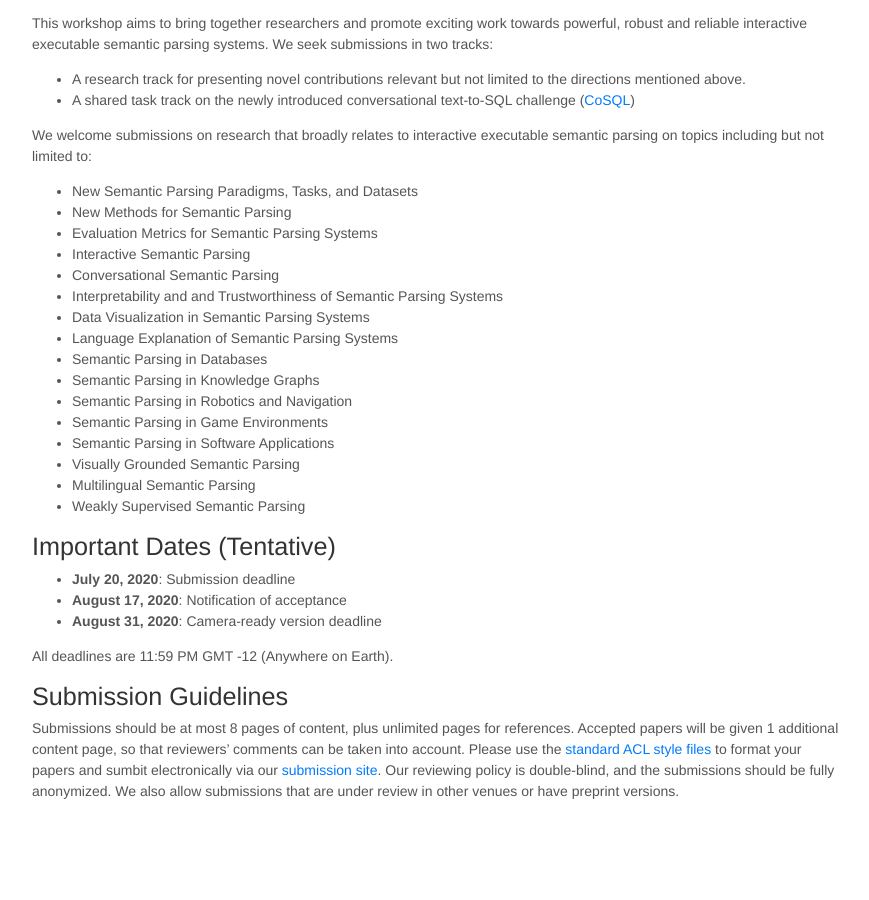
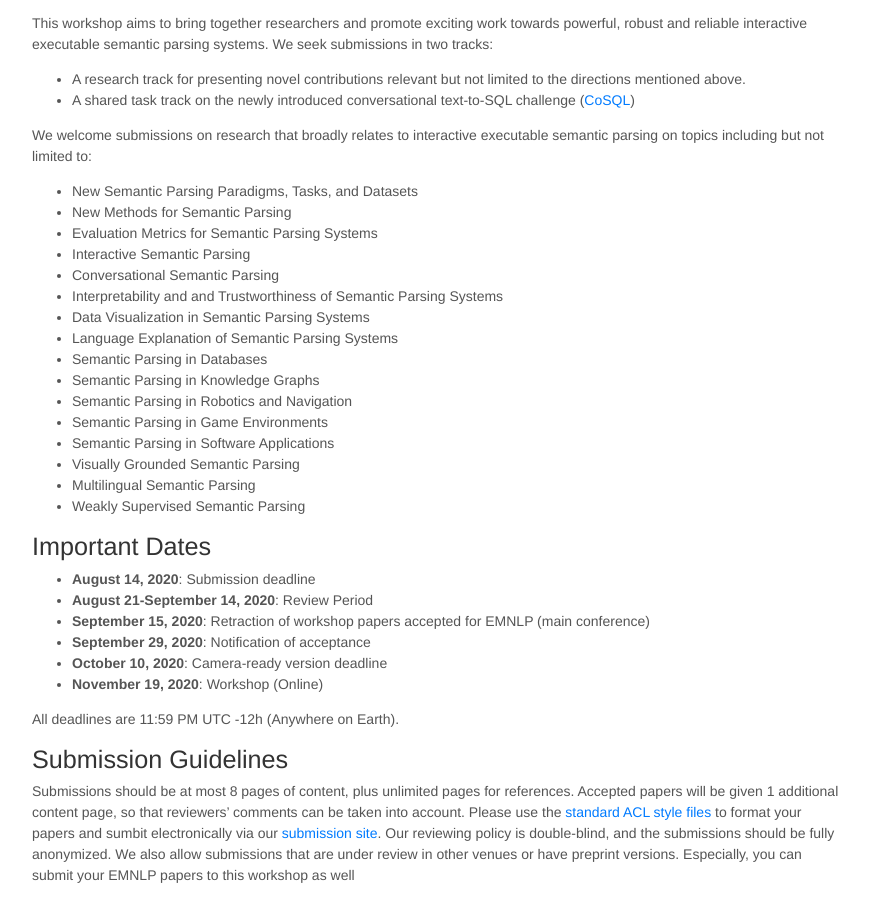
Before and after one commit to intex-sempar/intex-sempar.github.io, a Jekyll site: the page built from cfp.md, in a window 1280 px wide and 900 px high, scrolled down 660 px. Shown: the whole window, without its empty margins (203-1072 px from the left). Built offline with Jekyll 4.4.1, drawn with Linux system fonts in a browser that asks for light colours; nearby versions of some CDN libraries; before the commit the page ends 1476 px from its top, so only the background shows below that.

Commit message:
update cfp

```diff
--- a/cfp.md
+++ b/cfp.md
@@ -42,12 +42,15 @@ We welcome submissions on research that broadly relates to interactive executabl
 - Weakly Supervised Semantic Parsing
 
 
-## Important Dates (Tentative)
-- **July 20, 2020**: Submission deadline
-- **August 17, 2020**: Notification of acceptance
-- **August 31, 2020**: Camera-ready version deadline
+## Important Dates
+- **August 14, 2020**:              Submission deadline
+- **August 21-September 14, 2020**: Review Period
+- **September 15, 2020**:           Retraction of workshop papers accepted for EMNLP (main conference)
+- **September 29, 2020**:           Notification of acceptance
+- **October 10, 2020**:             Camera-ready version deadline
+- **November 19, 2020**:            Workshop (Online)
 
-All deadlines are 11:59 PM GMT -12 (Anywhere on Earth).
+All deadlines are 11:59 PM UTC -12h (Anywhere on Earth).
 
 
 ## Submission Guidelines
@@ -56,3 +59,4 @@ Accepted papers will be given 1 additional content page, so that reviewers' comm
 Please use the [standard ACL style files](https://2020.emnlp.org/call-for-papers) to format your papers and sumbit electronically via our [submission site](https://www.softconf.com/emnlp2020/intex-sempar2020/).
 Our reviewing policy is double-blind, and the submissions should be fully anonymized.
 We also allow submissions that are under review in other venues or have preprint versions.
+Especially, you can submit your EMNLP papers to this workshop as well
```
